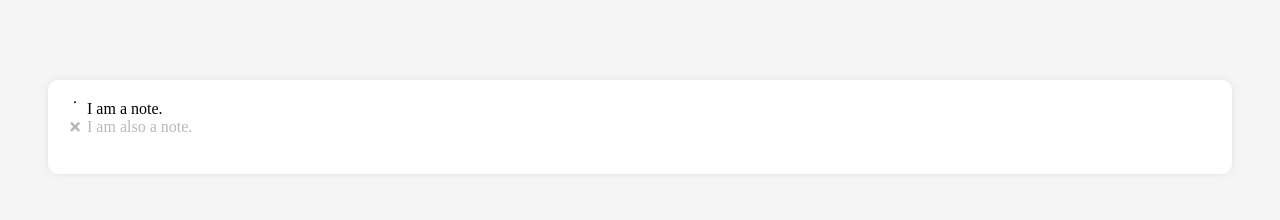
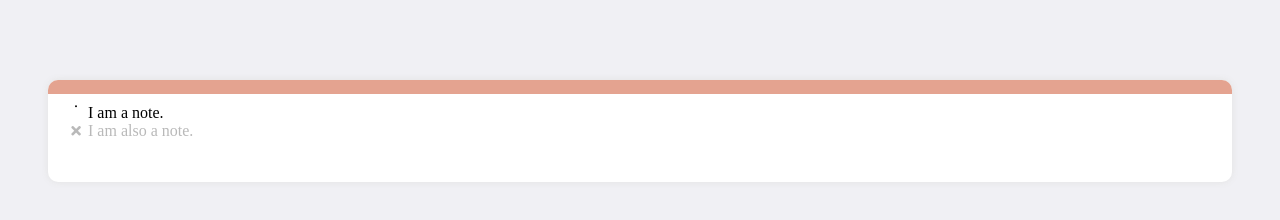
Before and after one commit to kemaltekce/digital_bulletjournal_prototype, a plain HTML site: page index.html in a window 1280 px wide. Drawn offline with nearby package versions, Linux system fonts and the light colour scheme.

Commit message:
add heading bullet and conditional section styling

```diff
--- a/index.html
+++ b/index.html
@@ -12,7 +12,7 @@
   }
 
   body {
-    background-color: rgb(245, 245, 245);
+    background-color: #F0F0F4;
     font-size: 16px;
     font-family: Avenir;
   }
@@ -20,9 +20,26 @@
   div#app {
     background-color: #fff;
     margin: 80px 40px;
-    padding: 20px 15px;
+    padding: 24px 16px;
     border-radius: 10px;
     box-shadow: 0px 0px 7px rgb(226, 226, 226);
+    overflow: hidden;
+    position: relative;
+    z-index: 0;
+  }
+
+  .section-color {
+    width: 100%;
+    height: 14px;
+    position: absolute;
+    background-color: #E4A390;
+    left: 0;
+    top: 0;
+    z-index: -1;
+  }
+
+  .section-color-heading {
+    height: 56px;
   }
 
   .bullet {
@@ -67,6 +84,15 @@
     transform: translateY(6%);
   }
 
+  #heading {
+    width: 0px;
+  }
+
+  #heading + div {
+    font-size: 24px;
+    padding: 16px 4px;
+  }
+
   .bullet-text {
     display: flex;
     flex: 1 1 0px;
@@ -75,6 +101,7 @@
 </style>
 <body>
   <div id="app">
+    <div class="section-color" :class="notes[0].style === 'heading' ? 'section-color-heading' : ''"></div>
     <bullet
       v-for="note in notes" :note="note" :key="note.id" :ref="'bullet-' + note.id"
       :styles="styles"
@@ -93,3 +120,4 @@
 
 <!-- Next TODOs -->
 <!-- instead of passing args to methods pass whole note -->
+<!-- pressing enter at the beginning create a new bullet above  -->
--- a/vue.js
+++ b/vue.js
@@ -35,6 +35,8 @@ Vue.component('bullet', {
           this.changeStyle(event, this.note, text, "migrate")
         } else if (text.includes("/future")) {
           this.changeStyle(event, this.note, text, "future")
+        } else if (text.includes("/heading")) {
+          this.changeStyle(event, this.note, text, "heading")
         } else {
           this.$emit('add-bullet', this.note)
         }
@@ -80,7 +82,8 @@ Vue.component('bullet', {
           empty: {content: '', style: undefined},
           note: {content: '<i class="fas fa-minus"></i>', style: 'bullet-style-note'},
           migrate: {content: '<i class="fas fa-chevron-right"></i>', style: 'bullet-style-migrate'},
-          future: {content: '<i class="fas fa-chevron-left"></i>', style: 'bullet-style-future'}
+          future: {content: '<i class="fas fa-chevron-left"></i>', style: 'bullet-style-future'},
+          heading: {content: '', style: undefined}
         }
       }
     },
```
